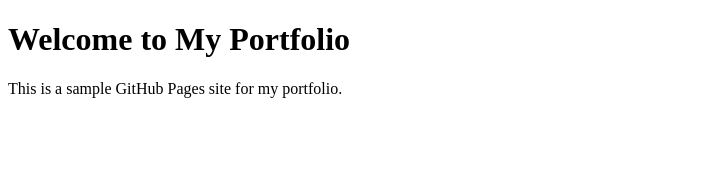
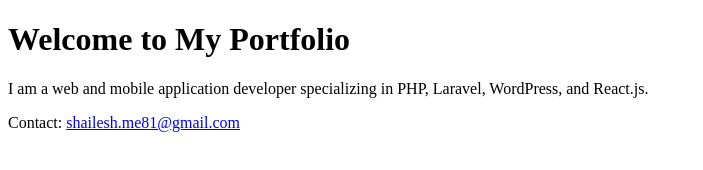
Before and after one commit to shailesh10981/shailesh.github.io, a plain HTML site: page index.html in a window 1280 px wide. Shown: the whole page, without its empty margins (0-703 px from the left). Drawn offline with Linux system fonts and the light colour scheme.

Commit message:
Update index.html

```diff
--- a/index.html
+++ b/index.html
@@ -3,10 +3,15 @@
 <head>
     <meta charset="UTF-8">
     <meta name="viewport" content="width=device-width, initial-scale=1.0">
-    <title>Shailesh Kumar Mishra</title>
+    <title>Shailesh Kumar Mishra | Web Developer</title>
 </head>
 <body>
-    <h1>Welcome to My Portfolio</h1>
-    <p>This is a sample GitHub Pages site for my portfolio.</p>
+    <header>
+        <h1>Welcome to My Portfolio</h1>
+        <p>I am a web and mobile application developer specializing in PHP, Laravel, WordPress, and React.js.</p>
+    </header>
+    <footer>
+        <p>Contact: <a href="mailto:shailesh.me81@gmail.com">shailesh.me81@gmail.com</a></p>
+    </footer>
 </body>
 </html>
```
